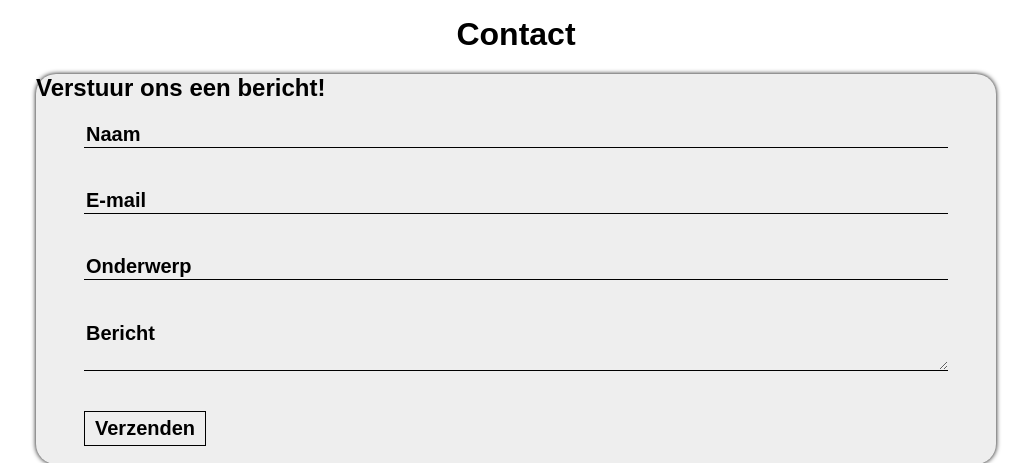
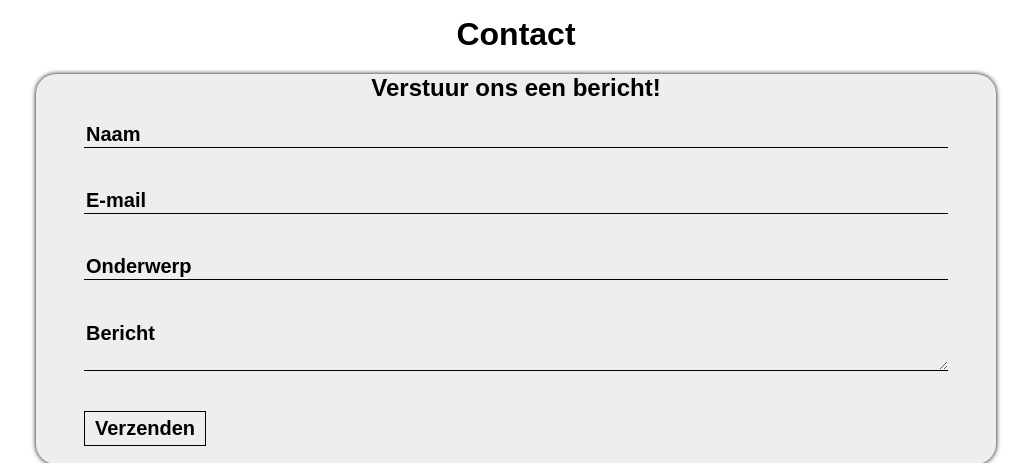
Before and after one commit to Patuberr/Knowitall, a PHP site: page /contact.html in a window 1280 px wide. Shown: the part 94-557 px from the top of the page, without its empty margins (124-1155 px from the left). Run offline with PHP 8.4, Linux system fonts and the light colour scheme; some libraries are stand-ins or nearby versions.

Commit message:
Kleine fix contact page

```diff
--- a/assets/css/styles.css
+++ b/assets/css/styles.css
@@ -185,7 +185,9 @@ body {
     color: #fff;
 }
 
-
+.contact.titel {
+    text-align: center;
+}
 
 .page {
     margin-top: 110px;
--- a/classes/config/database.php
+++ b/classes/config/database.php
@@ -16,7 +16,7 @@ class database
     }
     // get the database connection
     public function getConnection(){
-        static $mycon = 0;
+        static $mycon;
         $this->conn = $mycon;
         if(!isset($this->conn)) {
             try {
--- a/contact.html
+++ b/contact.html
@@ -103,7 +103,7 @@ session_start();
         <div class="content">
             <h1>Contact</h1>
             <div class="box">
-                <h2 class="titel">Verstuur ons een bericht!</h2>
+                <h2 class="contact titel">Verstuur ons een bericht!</h2>
                 <form action="">
                     <input type="text" id="name" name="name" placeholder="Naam"> <br>
                     <input type="email" id="email" name="email" placeholder="E-mail"> <br>
```
